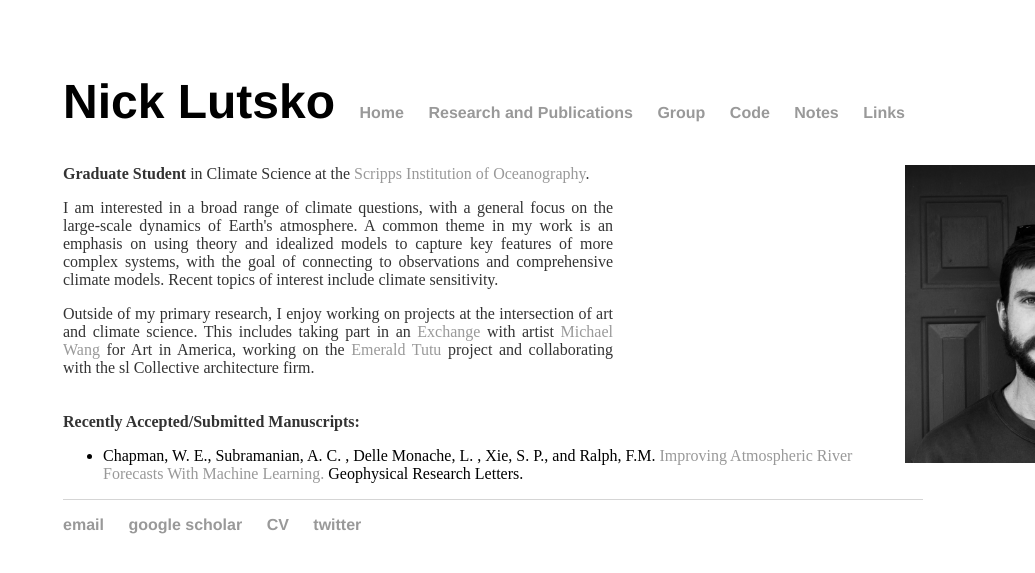
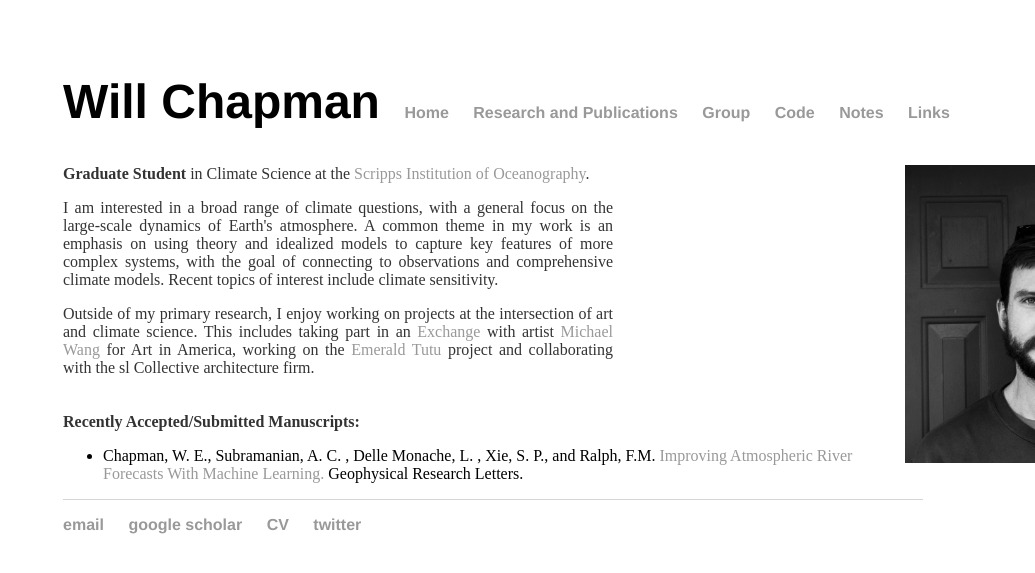
Before and after one commit to WillyChap/willychap_beta.github.io, a Jekyll site: the page built from index.html, in a window 1280 px wide. Shown: the top 573 px of the page, without its empty margins (245-1280 px from the left). Built offline with Jekyll 4.4.1, drawn with Linux system fonts in a browser that asks for light colours; some of the changed lines change nothing that is shown.

Commit message:
Update default.html

```diff
--- a/_layouts/default.html
+++ b/_layouts/default.html
@@ -12,7 +12,7 @@
 		<body>
 			<nav>
 	    		<ul>
-	        		<li><font size="7">Nick Lutsko</font></li>
+	        		<li><font size="7">Will Chapman</font></li>
 	        		<li><a href="/">Home</a></li>
 		        	<li><a href="/research">Research and Publications</a></li>
 		        	<li><a href="/group">Group</a></li>
@@ -28,8 +28,8 @@
 			</div><!-- /.container -->
 			<footer>
 	    		<ul>
-	        		<li><a href="mailto:nlutsko@ucsd.edu">email</a></li>
-	        		<li><a href="https://scholar.google.com/citations?user=8CTaCtAH-kMC&hl=en">google scholar</a></li>
+	        		<li><a href="mailto:wchapman@ucsd.edu">email</a></li>
+	        		<li><a href="https://scholar.google.com/citations?user=C1ox2CEAAAAJ&hl=en">google scholar</a></li>
 	        		<li><a href="/CV.pdf">CV</a></li>
 	        		<li><a href="https://twitter.com/Fylo_104">twitter</a></li>
 				</ul>
```
